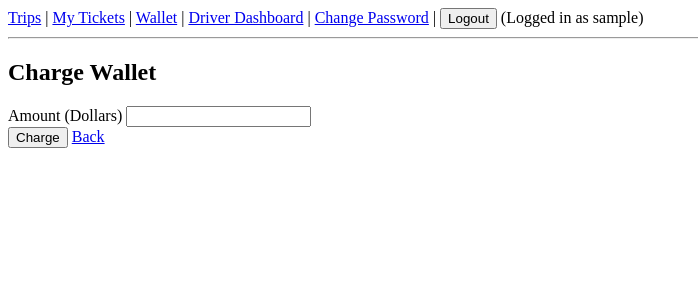
After one commit to amirdvn82/passenger-company-mvt, a Django app: page /wallet/charge/ in a window 1280 px wide. The commit adds this page. Shown: the top 300 px of the page, without its empty margins (0-698 px from the left). Run offline with Django 5.2, Linux system fonts and the light colour scheme; the visitor is signed in with stand-in values (Sample User, id 1).

Commit message:
feat(wallet): add wallet dashboard, transaction history, and charge functionality

```diff
--- a/cooperative/cooperative/urls.py
+++ b/cooperative/cooperative/urls.py
@@ -24,9 +24,11 @@ urlpatterns = [
     path('tickets/', include('tickets.urls', namespace='tickets')),
     path('trips/', include('trips.urls', namespace='trips')),
     path('', include('accounts.urls', namespace='accounts')),
+    path('wallet/', include('wallets.urls', namespace='wallets')),
     path('login/', auth_views.LoginView.as_view(template_name='accounts/login.html'), name='login'),
     path('logout/', auth_views.LogoutView.as_view(next_page='login'), name='logout'),
     path('password-change/', auth_views.PasswordChangeView.as_view(template_name='accounts/password-change.html'), name='password-change'),
     path('password-change/done/', auth_views.PasswordChangeDoneView.as_view(template_name='accounts/password-change_done.html'), name='password-change-done'),
 
+
 ]
--- a/cooperative/templates/base.html
+++ b/cooperative/templates/base.html
@@ -10,6 +10,7 @@
     {% if user.is_authenticated %}
         <a href="{% url 'trips:trip-list' %}">Trips</a> |
         <a href="{% url 'tickets:my-tickets' %}">My Tickets</a> |
+        <a href="{% url 'wallets:wallet-dashboard' %}">Wallet</a> |
 
         {% if user.role == 'DRIVER' or user.is_staff %}
             <a href="{% url 'trips:driver-dashboard' %}">Driver Dashboard</a> |
--- a/cooperative/templates/tickets/my-tickets.html
+++ b/cooperative/templates/tickets/my-tickets.html
@@ -37,7 +37,7 @@
                     <td>{{ ticket.trip.departure_time|date:"Y/m/d H:i" }}</td>
                     <td>
                         {% if ticket.status == 'ACTIVE' and ticket.trip.departure_time > now %}
-                        <form method="post" action="{% url 'tickets:cancel_ticket' ticket.id %}"
+                        <form method="post" action="{% url 'tickets:cancel-ticket' ticket.id %}"
                             style="display:inline;">
                             {% csrf_token %}
                             <button type="submit" class="btn btn-danger btn-sm"
--- /dev/null
+++ b/cooperative/templates/wallets/wallet-charge.html
@@ -0,0 +1,16 @@
+{% extends 'base.html' %}
+
+{% block content %}
+<div class="container mt-4">
+    <h2>Charge Wallet</h2>
+    <form method="post">
+        {% csrf_token %}
+        <div class="mb-3">
+            <label for="amount" class="form-label">Amount (Dollars)</label>
+            <input type="number" name="amount" id="amount" class="form-control" min="1000" step="1000" required>
+        </div>
+        <button type="submit" class="btn btn-success">Charge</button>
+        <a href="{% url 'wallets:wallet-dashboard' %}" class="btn btn-secondary">Back</a>
+    </form>
+</div>
+{% endblock %}
--- a/cooperative/tickets/urls.py
+++ b/cooperative/tickets/urls.py
@@ -7,6 +7,6 @@ urlpatterns = [
     path("buy/<int:trip_id>", buy_ticket_view, name="buy-ticket"),
     path("success/", ticket_success_view, name="ticket-success"),
     path('my-tickets/', my_tickets_view, name='my-tickets'),
-    path('cancel/<int:ticket_id>/', cancel_ticket_view, name='cancel_ticket'),
+    path('cancel/<int:ticket_id>/', cancel_ticket_view, name='cancel-ticket'),
 
 ]
--- /dev/null
+++ b/cooperative/wallets/urls.py
@@ -0,0 +1,10 @@
+from django.urls import path
+from . import views
+
+app_name = 'wallets'
+
+urlpatterns = [
+    path('', views.wallet_dashboard, name='wallet-dashboard'),
+    path('transactions/', views.transaction_list, name='transaction-list'),
+    path('charge/', views.charge_wallet, name='wallet-charge'),
+]
--- a/cooperative/wallets/views.py
+++ b/cooperative/wallets/views.py
@@ -1,3 +1,31 @@
-from django.shortcuts import render
+from django.shortcuts import render, redirect
+from django.contrib.auth.decorators import login_required
+from django.contrib import messages
+from decimal import Decimal
+from .models import WalletTransaction
+from .services import WalletService
 
-# Create your views here.
+@login_required
+def wallet_dashboard(request):
+    wallet = request.user.wallet
+    return render(request, 'wallets/wallet-dashboard.html', {'wallet': wallet})
+
+@login_required
+def transaction_list(request):
+    transactions = WalletTransaction.objects.filter(wallet__user=request.user).order_by('-created_date')
+    return render(request, 'wallets/transaction-list.html', {'transactions': transactions})
+
+@login_required
+def charge_wallet(request):
+    if request.method == 'POST':
+        amount_str = request.POST.get('amount')
+        try:
+            amount = Decimal(amount_str)
+            if amount <= 0:
+                raise ValueError
+            WalletService.deposit(request.user, amount, description="Wallet recharge by user")
+            messages.success(request, f"{amount:,.0f} Dollars added to your wallet.")
+            return redirect('wallets:wallet-dashboard')
+        except (ValueError, TypeError):
+            messages.error(request, "Invalid amount. Please enter a positive number.")
+    return render(request, 'wallets/wallet-charge.html')
```
Also changed, not shown: cooperative/templates/wallets/transaction-list.html (added, +29 -0 lines), cooperative/templates/wallets/wallet-dashboard.html (added, +15 -0 lines).
